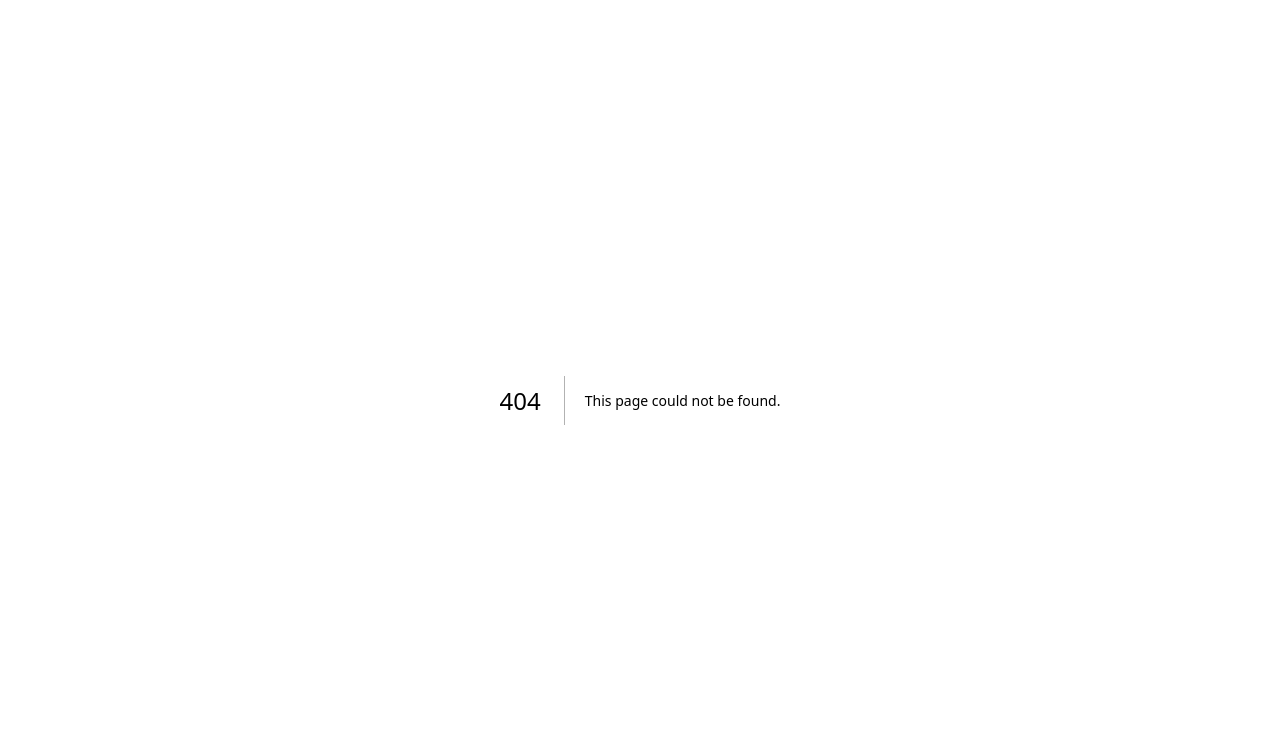
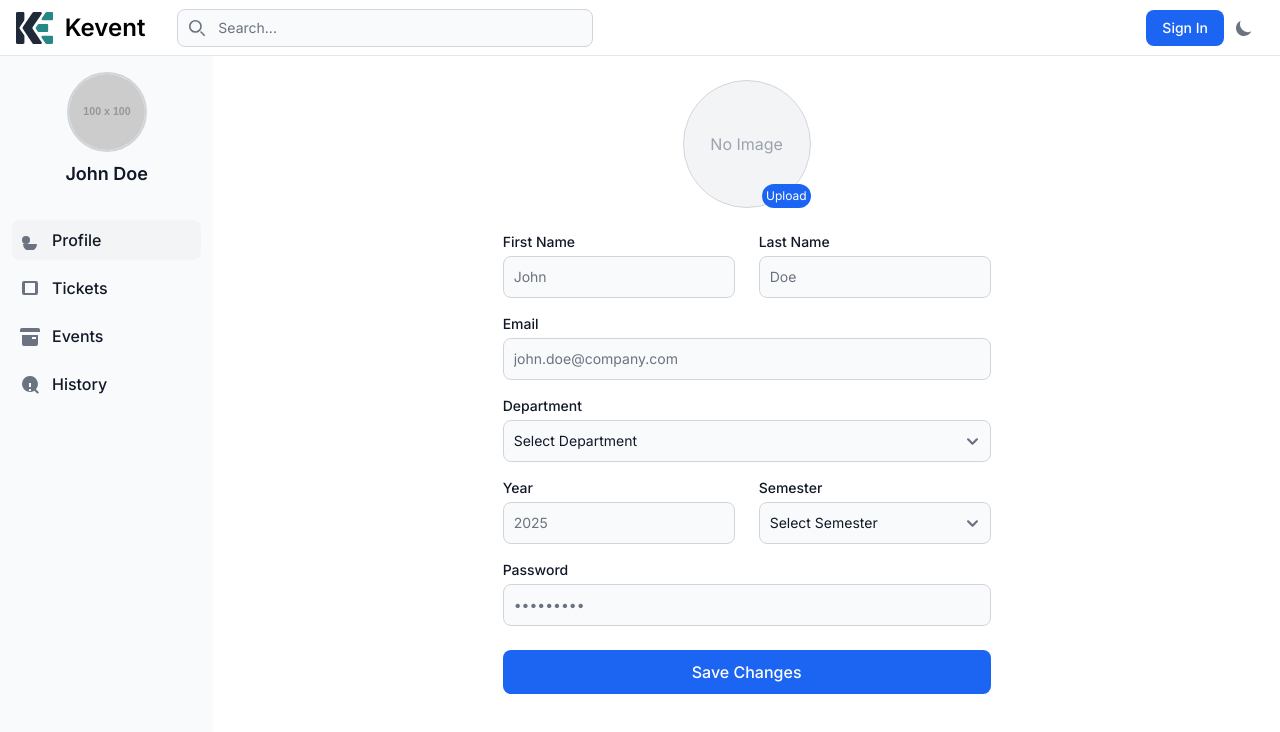
Before and after one commit to DexterMes/kevent, a Next.js app: page /profile in a window 1280 px wide. Before the commit this address had no page. Shown: the top 732 px of the page. Built offline with nearby package versions, Linux system fonts and the light colour scheme.

Commit message:
feat: creatd profile page

```diff
--- /dev/null
+++ b/app/profile/page.tsx
@@ -0,0 +1,62 @@
+"use client";
+import { useState } from "react";
+import EditProfile from "../components/EditProfile";
+import NavBar from "../components/NavBar";
+import Sidebar from "../components/Sidebar";
+import UserEventCard from "../components/UserEventCard";
+
+export default function Profile() {
+  // State to manage the selected sidebar menu item
+  const [selectedOption, setSelectedOption] = useState("profile");
+
+  return (
+    <main>
+      <NavBar />
+      <div className="flex flex-row">
+        {/* Sidebar */}
+        <Sidebar
+          setSelectedOption={setSelectedOption}
+          selectedOption={selectedOption}
+        />
+
+        {/* Main Content */}
+        <div className="flex h-[calc(100vh-3.5rem)] w-full bg-white dark:bg-gray-900">
+          {selectedOption === "profile" && <EditProfile />}
+          {selectedOption === "tickets" && (
+            <UserEventCard
+              image="https://photographylife.com/wp-content/uploads/2014/08/Nikon-D810.jpg"
+              title="Tech Conference 2025"
+              location="Tech Park, NY"
+              date="January 20, 2025"
+              timeFrom="10:00 AM"
+              timeTo="2:00 PM"
+              variant="event"
+            />
+          )}
+          {selectedOption === "events" && (
+            <UserEventCard
+              image="https://photographylife.com/wp-content/uploads/2014/08/Nikon-D810.jpg"
+              title="Tech Conference 2025"
+              location="Tech Park, NY"
+              date="January 20, 2025"
+              timeFrom="10:00 AM"
+              timeTo="2:00 PM"
+              variant="edit"
+            />
+          )}
+          {selectedOption === "history" && (
+            <UserEventCard
+              image="https://photographylife.com/wp-content/uploads/2014/08/Nikon-D810.jpg"
+              title="Tech Conference 2025"
+              location="Tech Park, NY"
+              date="January 20, 2025"
+              timeFrom="10:00 AM"
+              timeTo="2:00 PM"
+              variant="history"
+            />
+          )}
+        </div>
+      </div>
+    </main>
+  );
+}
```
